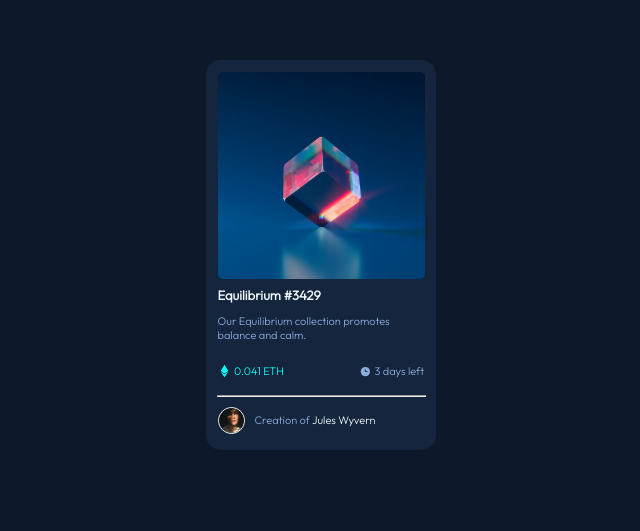
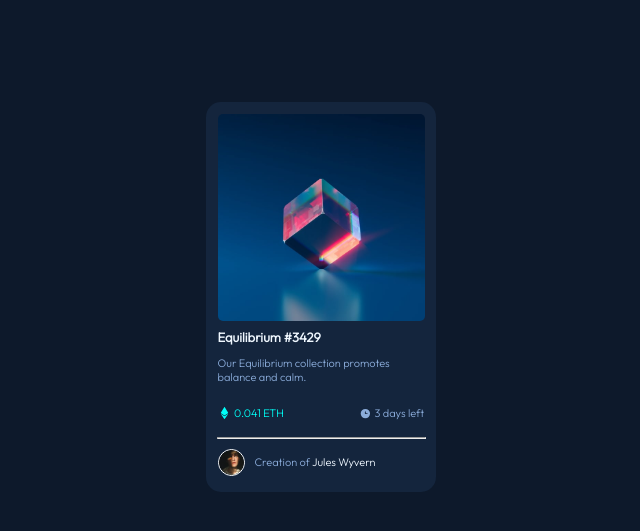
Before and after one commit to Danik8624/NFT_preview_card_component, a plain HTML site: page index.html in a window 1280 px wide. Shown: the part 103-634 px from the top of the page, without its empty margins (319-959 px from the left). Drawn offline with Linux system fonts and the light colour scheme.

Commit message:
Update style.css

```diff
--- a/style.css
+++ b/style.css
@@ -1,7 +1,7 @@
 body {
     background-color: hsl(217, 54%, 11%);
     color: aliceblue;
-    height: 700px;  /* check how prof set the height */
+    height: 98vh;
     display: flex;
     align-items: center;
     justify-content: center;
```
